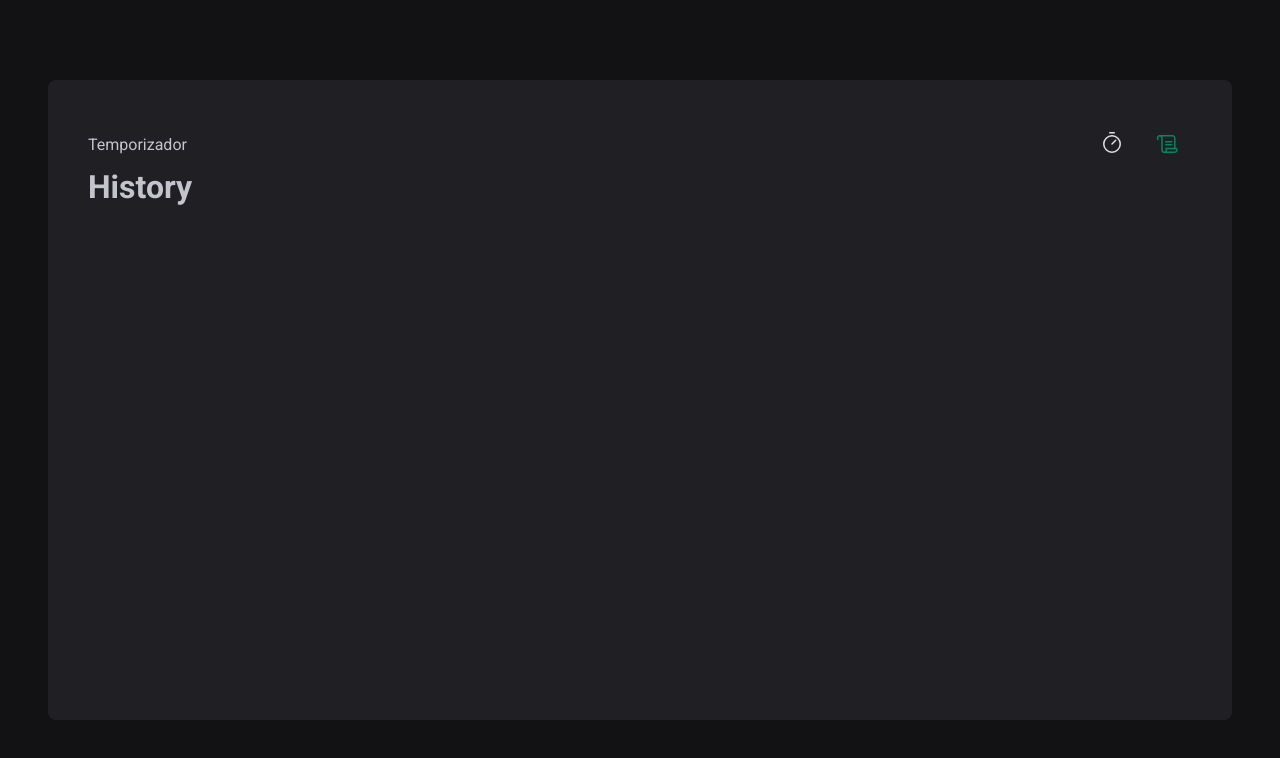
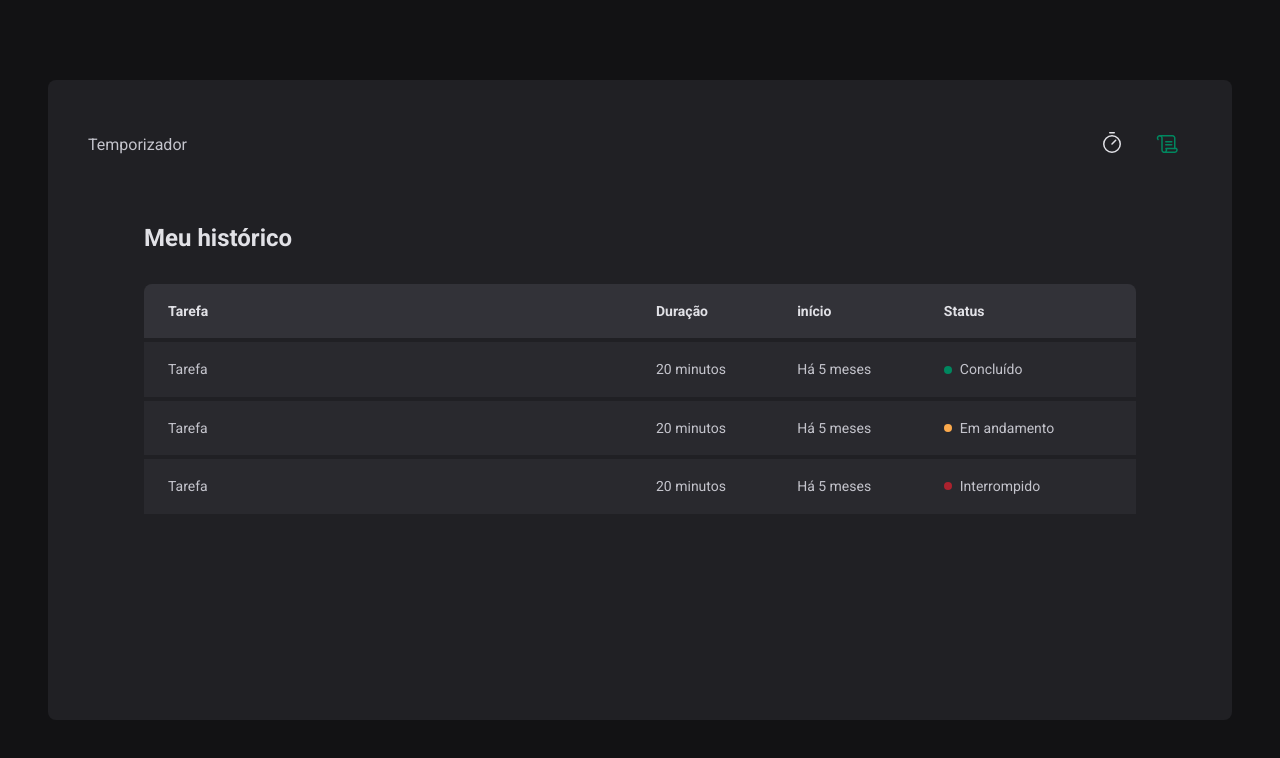
Before and after one commit to samuelfsd/timer, a React (Vite) app: page /historico in a window 1280 px wide. Shown: the top 758 px of the page. Built offline with nearby package versions, Linux system fonts and the light colour scheme.

Commit message:
feat: add styled of History Page

```diff
--- a/src/pages/History/index.tsx
+++ b/src/pages/History/index.tsx
@@ -1,3 +1,49 @@
+import { HistoryContainer, HistoryList, Status } from './styles'
+
 export function History() {
-  return <h1>History</h1>
+  return (
+    <HistoryContainer>
+      <h1>Meu histórico</h1>
+
+      <HistoryList>
+        <table>
+          <thead>
+            <tr>
+              <th>Tarefa</th>
+              <th>Duração</th>
+              <th>início</th>
+              <th>Status</th>
+            </tr>
+          </thead>
+
+          <tbody>
+            <tr>
+              <td>Tarefa</td>
+              <td>20 minutos</td>
+              <td>Há 5 meses</td>
+              <td>
+                <Status statusColor="green">Concluído</Status>
+              </td>
+            </tr>
+            <tr>
+              <td>Tarefa</td>
+              <td>20 minutos</td>
+              <td>Há 5 meses</td>
+              <td>
+                <Status statusColor="yellow">Em andamento</Status>
+              </td>
+            </tr>
+            <tr>
+              <td>Tarefa</td>
+              <td>20 minutos</td>
+              <td>Há 5 meses</td>
+              <td>
+                <Status statusColor="red">Interrompido</Status>
+              </td>
+            </tr>
+          </tbody>
+        </table>
+      </HistoryList>
+    </HistoryContainer>
+  )
 }
--- /dev/null
+++ b/src/pages/History/styles.ts
@@ -0,0 +1,87 @@
+import styled from 'styled-components'
+
+export const HistoryContainer = styled.main`
+  flex: 1;
+  padding: 3.5rem;
+
+  display: flex;
+  flex-direction: column;
+
+  h1 {
+    font-size: 1.5rem;
+    color: ${({ theme }) => theme['gray-100']};
+  }
+`
+
+export const HistoryList = styled.div`
+  flex: 1;
+  overflow: auto;
+
+  margin-top: 2rem;
+
+  table {
+    width: 100%;
+    border-collapse: collapse;
+    min-width: 600px;
+
+    th {
+      background-color: ${({ theme }) => theme['gray-600']};
+      padding: 1rem;
+      color: ${({ theme }) => theme['gray-100']};
+      text-align: left;
+      font-size: 0.875rem;
+      line-height: 1.6;
+
+      &:first-child {
+        border-top-left-radius: 8px;
+        padding-left: 1.5rem;
+      }
+
+      &:last-child {
+        border-top-right-radius: 8px;
+        padding-right: 1.5rem;
+      }
+    }
+
+    td {
+      background-color: ${({ theme }) => theme['gray-700']};
+      border-top: 4px solid ${({ theme }) => theme['gray-800']};
+      padding: 1rem;
+      font-size: 0.875rem;
+      line-height: 1.6;
+
+      &:first-child {
+        width: 50%;
+        padding-left: 1.5rem;
+      }
+
+      &:last-child {
+        padding-right: 1.5rem;
+      }
+    }
+  }
+`
+
+enum STATUS_COLORS {
+  yellow = 'yellow-500',
+  green = 'green-500',
+  red = 'red-500',
+}
+
+interface StatusProps {
+  statusColor: keyof typeof STATUS_COLORS
+}
+
+export const Status = styled.span<StatusProps>`
+  display: flex;
+  align-items: center;
+  gap: 0.5rem;
+
+  &::before {
+    content: '';
+    width: 0.5rem;
+    height: 0.5rem;
+    border-radius: 50%;
+    background: ${(props) => props.theme[STATUS_COLORS[props.statusColor]]};
+  }
+`
```
